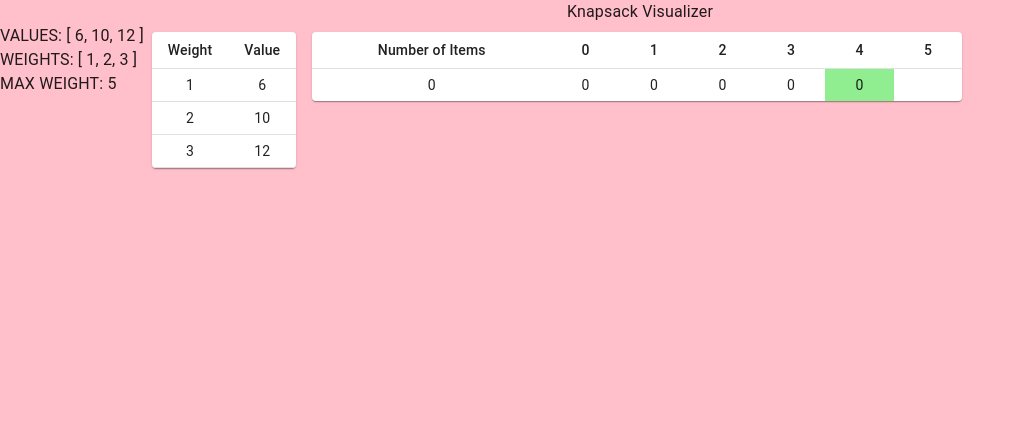
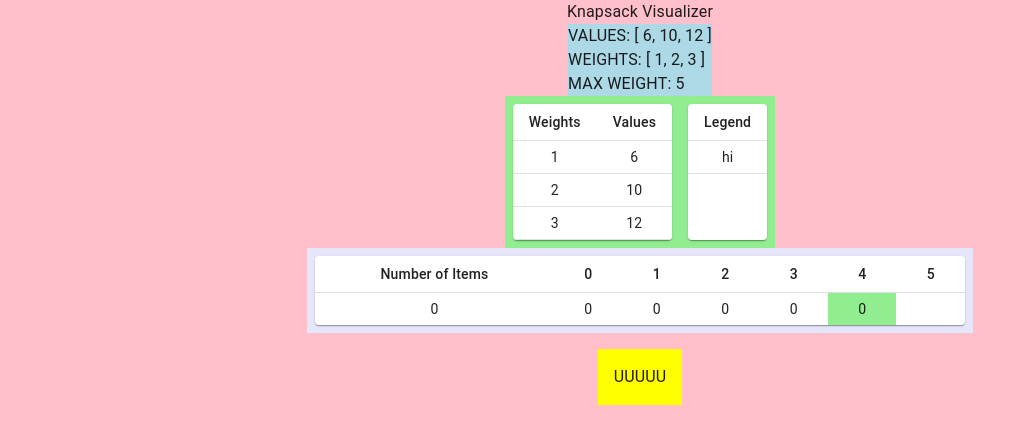
Before and after one commit to masaok/knapsack-web, a React (Create React App) app: page / in a window 1280 px wide. Shown: the top 444 px of the page, without its empty margins (0-1036 px from the left). Built offline with nearby package versions, Linux system fonts and the light colour scheme.

Commit message:
Working on layout; working on legend

```diff
--- a/src/pages/Dashboard/Dashboard.jsx
+++ b/src/pages/Dashboard/Dashboard.jsx
@@ -35,6 +35,7 @@ const useStyles = makeStyles(
 
     content: {
       display: 'flex',
+      flex: 1,
       flexDirection: 'column',
     },
 
--- a/src/pages/Dashboard/content/KnapsackDynamic/KnapsackDynamic.jsx
+++ b/src/pages/Dashboard/content/KnapsackDynamic/KnapsackDynamic.jsx
@@ -15,15 +15,54 @@ const useStyles = makeStyles(
   theme => ({
     root: {
       display: 'flex',
+      flexDirection: 'column',
+      alignItems: 'center',
     },
 
+    // Larger Areas
+    topArea: {
+      display: 'flex',
+      flex: 1,
+      backgroundColor: 'lightblue',
+    },
+
+    infoArea: {
+      display: 'flex',
+      flex: 1,
+      backgroundColor: 'lightgreen',
+      // flexDirection: 'column',
+    },
+
+    tableArea: {
+      display: 'flex',
+      flex: 1,
+      backgroundColor: 'lavender',
+    },
+
+    displayArea: {
+      display: 'flex',
+      flex: 1,
+      backgroundColor: 'yellow',
+      // width: '100%',
+      padding: theme.spacing(2),
+      margin: theme.spacing(2),
+    },
+
+    // Smaller Areas
     info: {
       display: 'flex',
       flexDirection: 'column',
     },
 
     table: {
+      display: 'flex',
+      flex: 1,
       margin: theme.spacing(1),
+    },
+
+    unit: {
+      display: 'flex',
+      flex: 1,
     },
 
     empty: {},
@@ -193,19 +232,22 @@ const KnapsackDynamic = props => {
 
   return (
     <div className={classes.root}>
+      <div className={classes.topArea}>
         <div className={classes.info}>
           <div>VALUES: {JSON.stringify(VALUES, null, 2)}</div>
           <div>WEIGHTS: {JSON.stringify(WEIGHTS, null, 2)}</div>
           <div>MAX WEIGHT: {MAX_WEIGHT}</div>
         </div>
+      </div>
 
+      <div className={classes.infoArea}>
         <div className={classes.table}>
           <TableContainer component={Paper}>
-          <Table aria-label="info table" size="small">
+            <Table ar ia-label="info table" size="small">
               <TableHead>
                 <TableRow>
-                <TableCell>Weight</TableCell>
-                <TableCell>Value</TableCell>
+                  <TableCell>Weights</TableCell>
+                  <TableCell>Values</TableCell>
                 </TableRow>
               </TableHead>
               <TableBody>
@@ -231,6 +273,27 @@ const KnapsackDynamic = props => {
           </TableContainer>
         </div>
 
+        <div className={classes.table}>
+          <TableContainer component={Paper}>
+            <Table ar ia-label="info table" size="small">
+              <TableHead>
+                <TableRow>
+                  <TableCell>Legend</TableCell>
+                </TableRow>
+              </TableHead>
+              <TableBody>
+                <TableRow key="hi">
+                  <TableCell component="th" scope="row" align="center">
+                    hi
+                  </TableCell>
+                </TableRow>
+              </TableBody>
+            </Table>
+          </TableContainer>
+        </div>
+      </div>
+
+      <div className={classes.tableArea}>
         <div className={classes.table}>
           <TableContainer component={Paper}>
             <Table sx={{ minWidth: 650 }} aria-label="knapsack table" size="small">
@@ -270,7 +333,9 @@ const KnapsackDynamic = props => {
                         <TableCell
                           key={colIndex}
                           className={clsx(
-                          row === rowIndex && col === colIndex + 1 ? classes.latest : classes.empty,
+                            row === rowIndex && col === colIndex + 1
+                              ? classes.latest
+                              : classes.empty,
                             sourceRow === rowIndex && sourceCol === colIndex
                               ? classes.source
                               : classes.empty,
@@ -289,6 +354,15 @@ const KnapsackDynamic = props => {
           </TableContainer>
         </div>
       </div>
+
+      <div className={classes.displayArea}>
+        <div className={classes.unit}>U</div>
+        <div className={classes.unit}>U</div>
+        <div className={classes.unit}>U</div>
+        <div className={classes.unit}>U</div>
+        <div className={classes.unit}>U</div>
+      </div>
+    </div>
   )
 }
 
```
Lines whose indentation alone changed are shown as unchanged.
